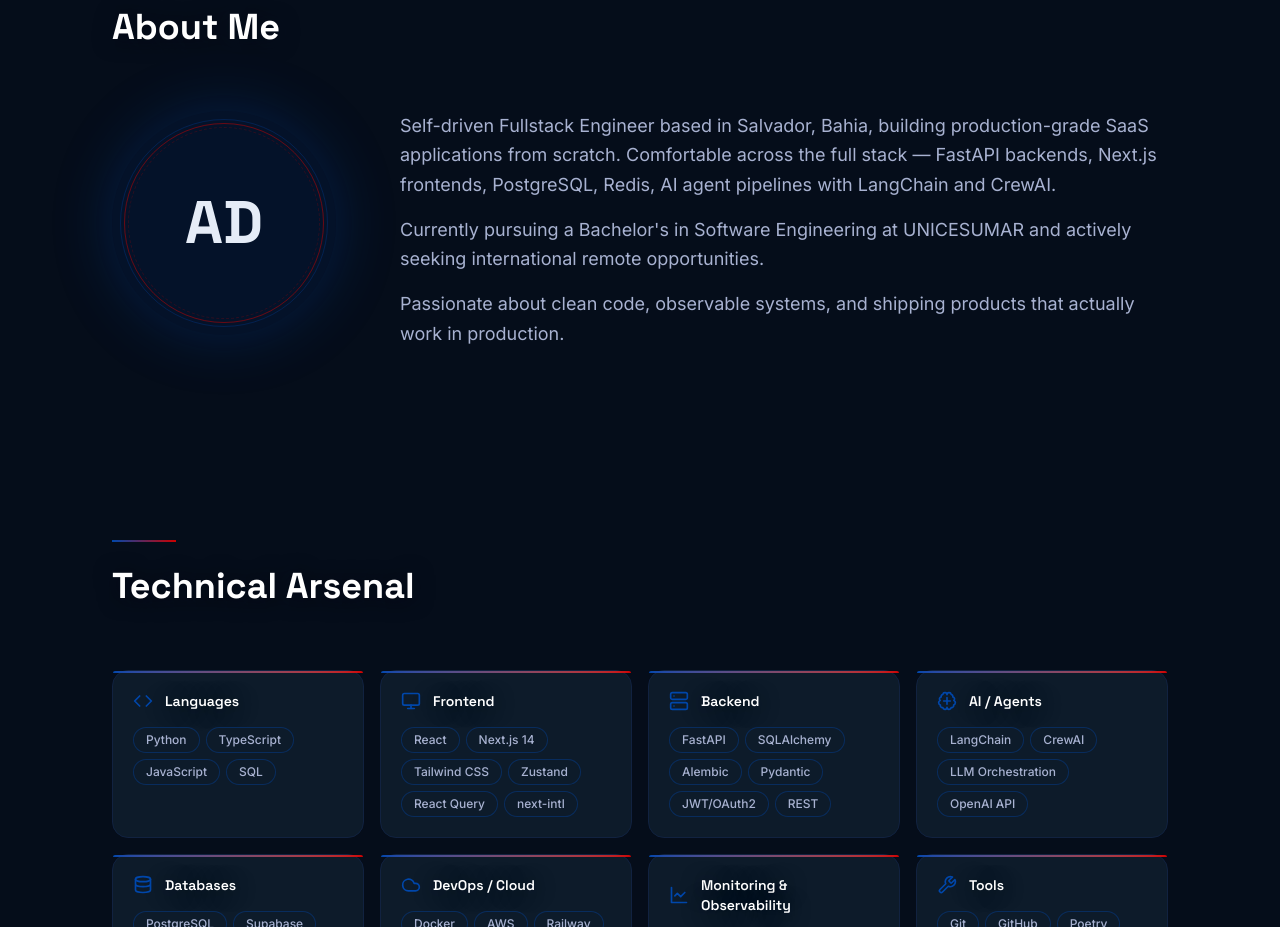
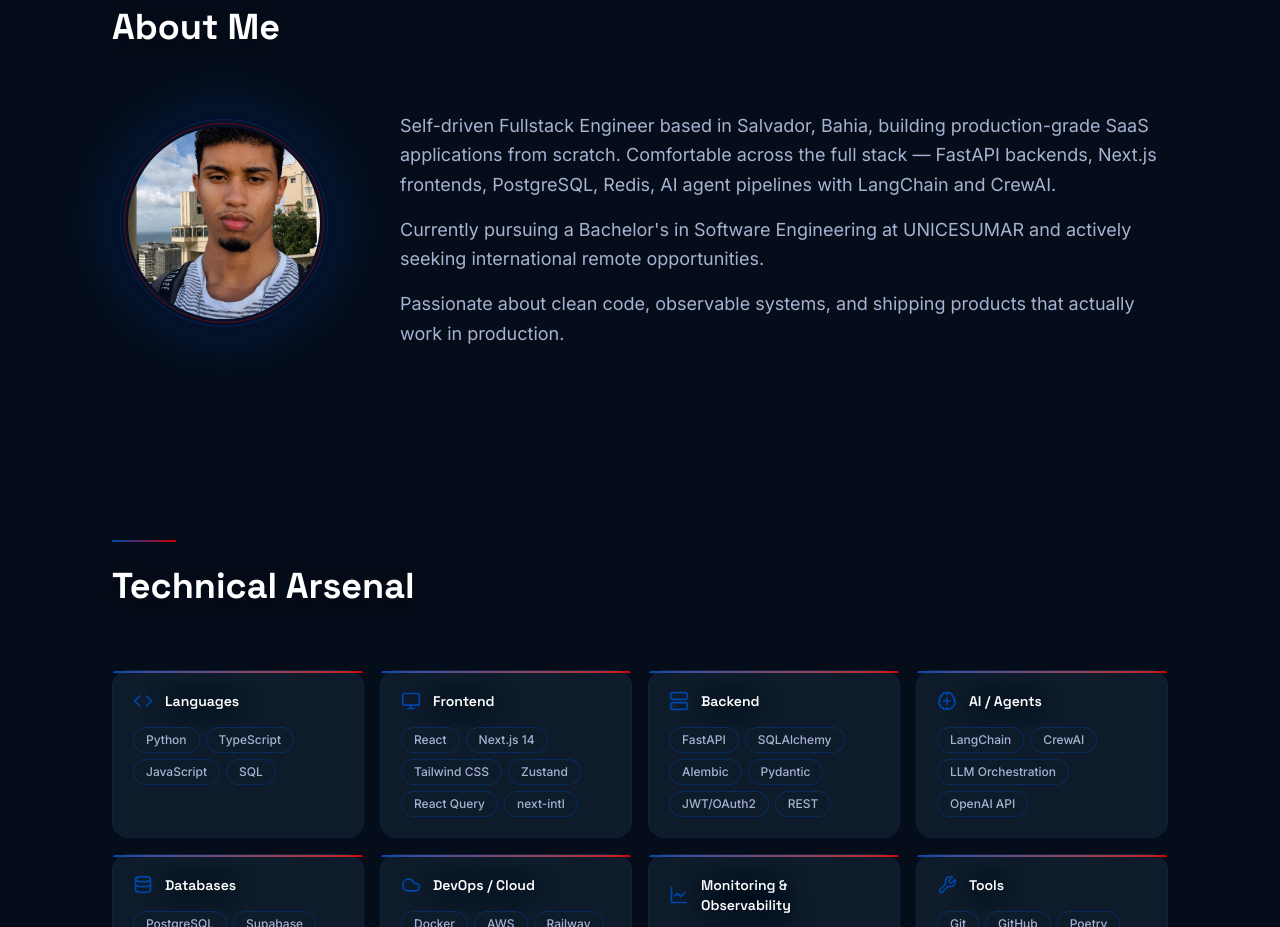
Before and after one commit to ViChagas07/Portfolio-Resume, a Next.js app: page /en in a window 1280 px wide. Shown: the part 980-1907 px from the top of the page. Built offline with nearby package versions, Linux system fonts and the light colour scheme.

Commit message:
feat: replace AD monogram with profile photo in About section

```diff
--- a/components/sections/About.tsx
+++ b/components/sections/About.tsx
@@ -1,5 +1,6 @@
 "use client";
 
+import Image from "next/image";
 import { useTranslations } from "next-intl";
 import { useInView } from "@/hooks/useInView";
 import { SectionTitle } from "@/components/ui/SectionTitle";
@@ -36,9 +37,15 @@ export function About() {
             <div className="absolute inset-3 rounded-full border border-[var(--color-red)]/50" />
             {/* Inner red accent */}
             <div className="absolute inset-4 rounded-full border border-dashed border-[var(--color-red)]/20" />
-            {/* Monogram */}
-            <span className="font-heading text-5xl font-bold text-white md:text-6xl">
-              AD
+            {/* Profile photo */}
+            <span className="relative flex h-40 w-40 items-center justify-center overflow-hidden rounded-full md:h-48 md:w-48">
+              <Image
+                src="/about-profile.jpg"
+                alt="Alisson Davi"
+                fill
+                sizes="(max-width: 768px) 160px, 192px"
+                className="object-cover"
+              />
             </span>
           </div>
         </div>
```
Also changed, not shown: public/about-profile.jpg (added).
